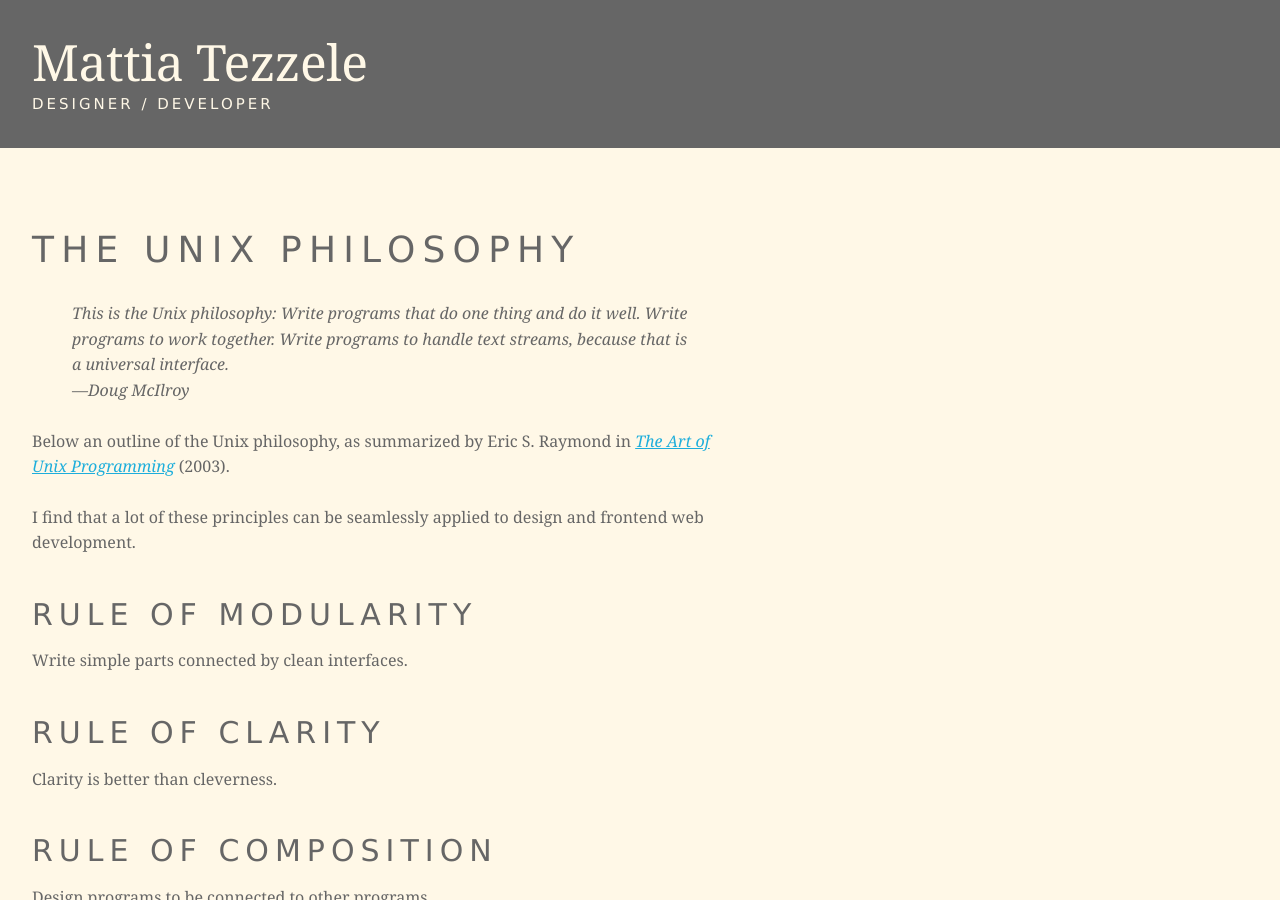
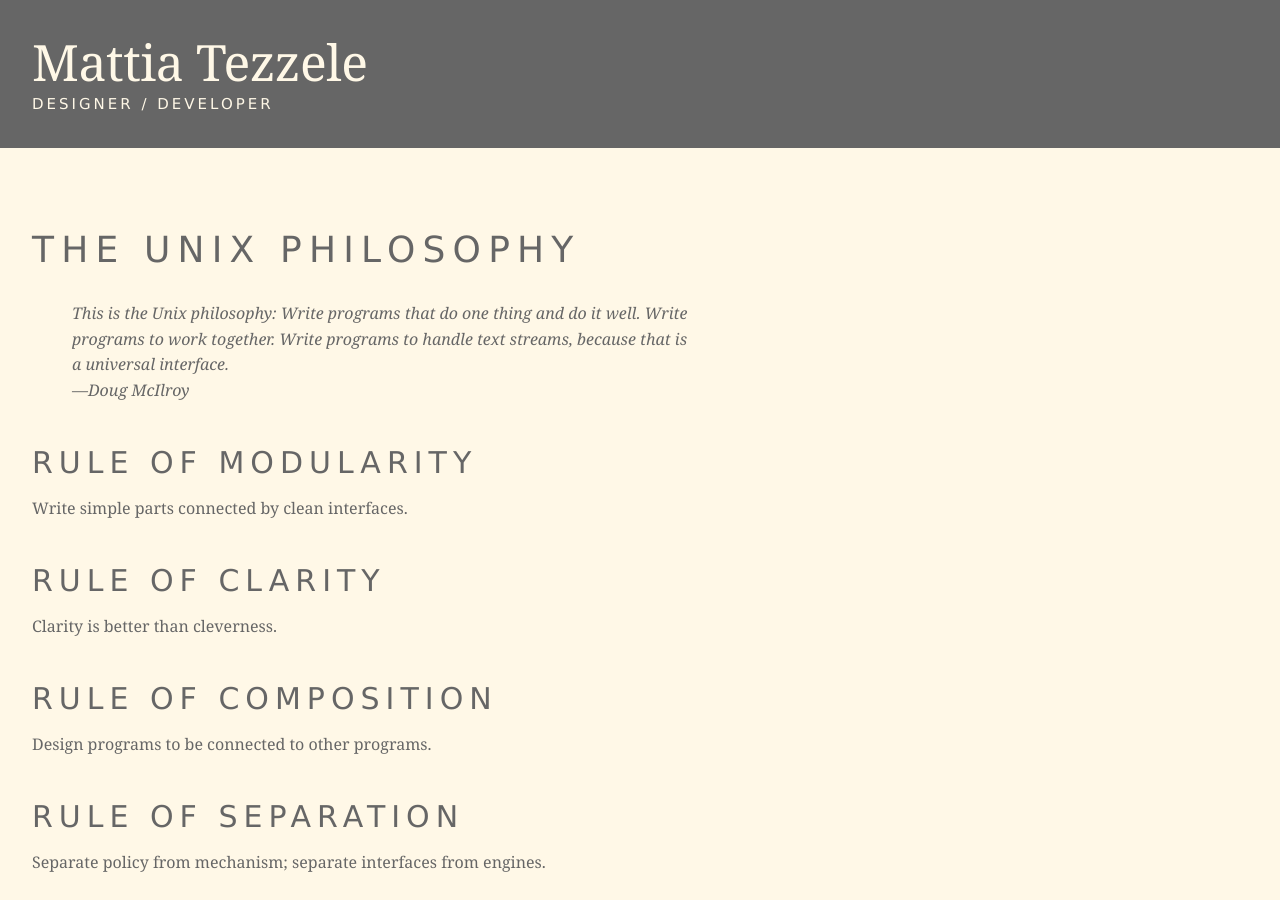
Before and after one commit to mrzool/mrzool.github.io, a Jekyll site: the page built from about/unix/index.md, in a window 1280 px wide and 900 px high. Built offline with Jekyll 4.4.1, drawn with Linux system fonts in a browser that asks for light colours; some of the changed text lies outside the part shown.

Commit message:
Moves principle and unix sections into the about folder

```diff
--- a/unix/index.md
+++ b/about/unix/index.md
@@ -8,10 +8,6 @@
 >*This is the Unix philosophy: Write programs that do one thing and do it well. Write programs to work together. Write programs to handle text streams, because that is a universal interface.*
 >&mdash;<cite>Doug McIlroy</cite>
 
-
-Below an outline of the Unix philosophy, as summarized by Eric S. Raymond in [*The Art of Unix Programming*](http://homepage.cs.uri.edu/~thenry/resources/unix_art/index.html) (2003).
-
-I find that a lot of these principles can be seamlessly applied to design and frontend web development.
 
 ## Rule of Modularity
 Write simple parts connected by clean interfaces.
```
Also changed, not shown: other parts of about/unix/index.md (+4 -0 lines), about/index.md (+1 -1 lines), about/principles/index.md (renamed from principles/index.md).
